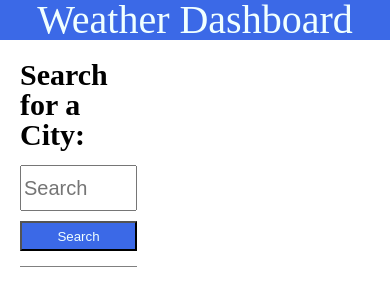
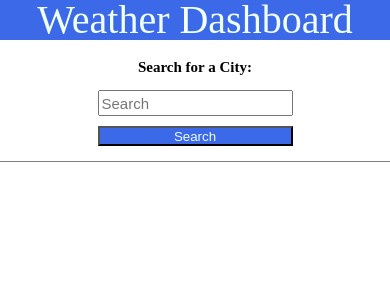
Before and after one commit to muscarellaanthony/WeatherAPI, a plain HTML site: page index.html in a window 390 px wide. Drawn offline with nearby package versions, Linux system fonts and the light colour scheme.

Commit message:
added media queries for screen adjustments

```diff
--- a/assets/script.js
+++ b/assets/script.js
@@ -112,7 +112,7 @@ const forecastSearch = function (city) {
 // adds elements to html that display the 5 day forcast info
 const displayForecast = function (data) {
     // loop though the 5 days listed in the api data
-    for (let i = 1; i <= 5; i++) {
+    for (let i = 0; i <= 4; i++) {
         // create a div for each card
         const forecastCard = document.createElement('div')
         //add attributes to style with in css
@@ -154,8 +154,8 @@ const displayForecast = function (data) {
 const forecastDate = function (i) {
     //initlaize with todays date
     let today = dayjs();
-    //add i amount of days to todays date. i is given from diplayForecast funtion iterations.
-    let forecastDay = today.add(i, 'day').format('MM/DD/YYYY');
+    //add i amount of days to todays date, add one because i starts at 0. i is given from diplayForecast funtion iterations.
+    let forecastDay = today.add(i + 1, 'day').format('MM/DD/YYYY');
     return forecastDay;
 }
 
@@ -235,7 +235,7 @@ const searchHistory = function(){
     }
 }
 
-//function to capitalize first letter of each city in the pastCities array.... extra credit??? :)
+//function to capitalize first letter of each city collected by the form.... extra credit??? :)
 const capitalizeCity = function(){
     //set city to form input value
     const city = cityInput.value.trim();
--- a/assets/style.css
+++ b/assets/style.css
@@ -94,3 +94,68 @@ h3{
     padding-bottom: 20px;
     padding-top: 5px;
 }
+
+@media screen and (max-width: 790px) {
+    h1 {
+        font-size: 15px;
+        text-align: center;
+    }
+    #searchInput{
+        height: 20px;
+        font-size: 15px;
+    }
+    #searchButton{
+        height: 20px;
+    }
+    main{
+        flex-direction: column;
+        justify-content: center;
+        align-items: center;
+    }
+    section{
+        margin: 0px;
+        margin-top: 10px;
+    }
+    nav{
+        margin: 0px;
+    }
+    #currentWeather{
+        text-align: center;
+    }
+}
+
+@media screen and (max-width: 720px){
+    nav{
+        width: 100%;
+        display: flex;
+        align-items: center;
+    }
+    #futureWeather{
+        flex-direction: column;
+        row-gap: 10px;
+    }
+    #card{
+        flex-direction: row;
+        justify-content: space-around;
+        align-items: center;
+        font-size: 12px;
+        text-align: center;
+    }
+    #searchHistory{
+        display: flex;
+        width: 100%;
+        flex-direction: row;
+        flex-wrap: wrap;
+        align-items: center;
+        justify-content: space-around;
+    }
+    form{
+        width: 50%;
+    }
+    #searchCard{
+        text-align: center;
+        width: 33%;
+        font-size: 12px;
+    }
+
+}
```
